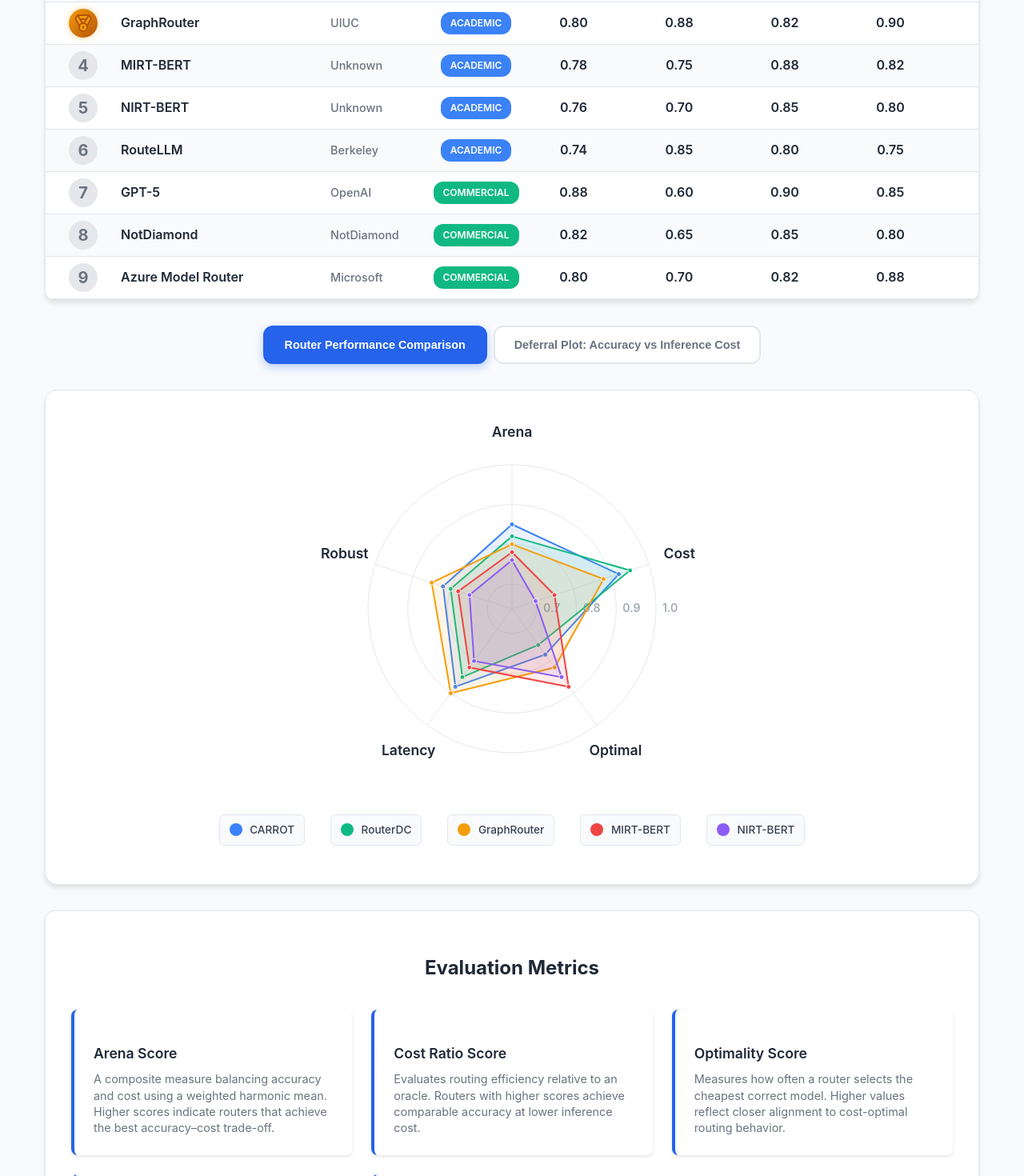
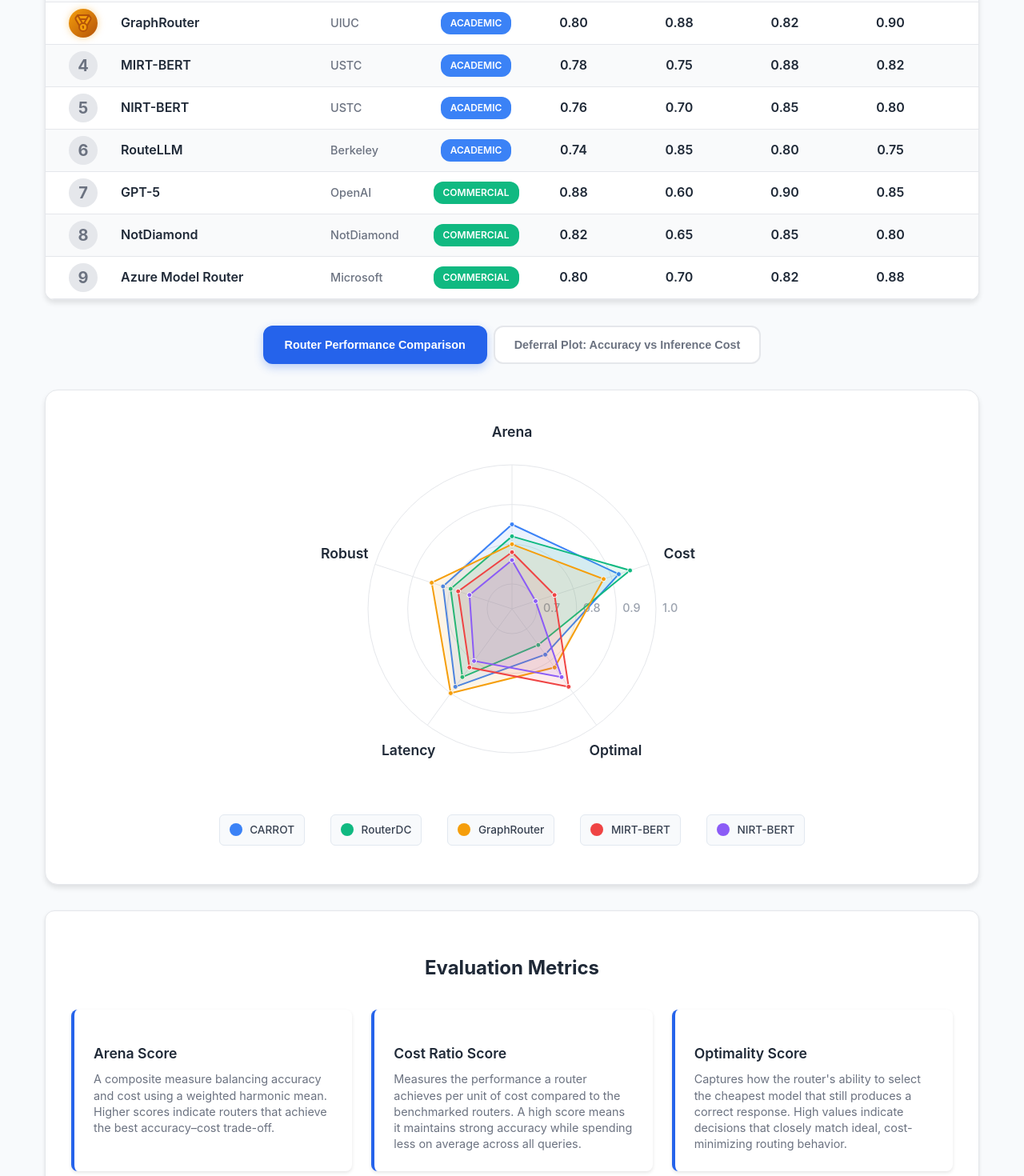
Before and after one commit to RouteWorks/routeworks.github.io, a React (Create React App) app: page /leaderboard in a window 1280 px wide. Shown: the part 620-2090 px from the top of the page at 80% size. Built offline with nearby package versions, Linux system fonts and the light colour scheme.

Commit message:
Added affliations for irt router

```diff
--- a/src/data/mockData.ts
+++ b/src/data/mockData.ts
@@ -84,7 +84,7 @@
     name: 'MIRT-BERT',
     type: 'academic',
     description: 'Multi-item response theory with BERT embeddings',
-    affiliation: 'Unknown',
+    affiliation: 'USTC',
     metrics: {
       arenaScore: 0.78,
       costRatioScore: 0.75,
@@ -102,7 +102,7 @@
     name: 'NIRT-BERT',
     type: 'academic',
     description: 'Neural item response theory with BERT-based routing',
-    affiliation: 'Unknown',
+    affiliation: 'USTC',
     metrics: {
       arenaScore: 0.76,
       costRatioScore: 0.70,
--- a/src/pages/HomePage.tsx
+++ b/src/pages/HomePage.tsx
@@ -70,8 +70,7 @@
                 <div className="cta-card">
                   <h3 className="cta-heading">Want to see your router on the leaderboard?</h3>
                   <p className="cta-description">
-                  Open a GitHub issue on our RouterArena platform.
-                  Open a GitHub issue on our RouterArena platform.
+                  Email us or open a GitHub issue on RouterArena.
                   </p>
                   <a href="#contact" className="btn btn-primary">
                     Get Started →
--- a/src/pages/LeaderboardPage.tsx
+++ b/src/pages/LeaderboardPage.tsx
@@ -295,16 +295,16 @@
             <div className="metric-card">
               <h3>Cost Ratio Score</h3>
               <p>
-                Evaluates routing efficiency relative to an oracle.
-                Routers with higher scores achieve comparable accuracy at lower inference cost.
+              Measures the performance a router achieves per unit of cost compared to the benchmarked routers.
+              A high score means it maintains strong accuracy while spending less on average across all queries.
               </p>
             </div>
 
             <div className="metric-card">
               <h3>Optimality Score</h3>
               <p>
-                Measures how often a router selects the cheapest correct model.
-                Higher values reflect closer alignment to cost-optimal routing behavior.
+              Captures how the router's ability to select the cheapest model that still produces a correct response.
+              High values indicate decisions that closely match ideal, cost-minimizing routing behavior.
               </p>
             </div>
 
```
Also changed, not shown: src/components/DatasetCompositionChart.tsx (line endings or trailing spaces), src/pages/LeaderboardPage.css (line endings or trailing spaces).
